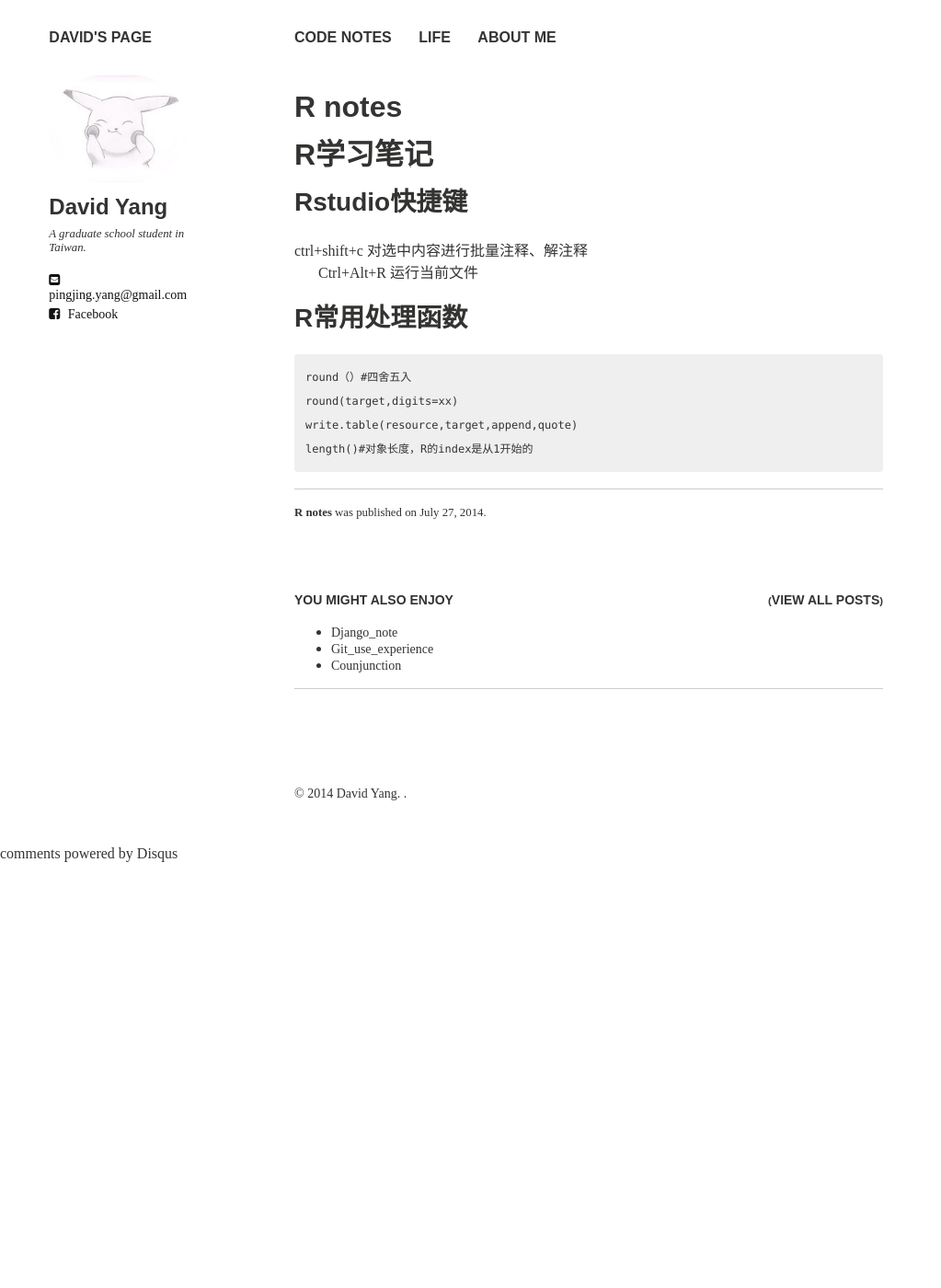
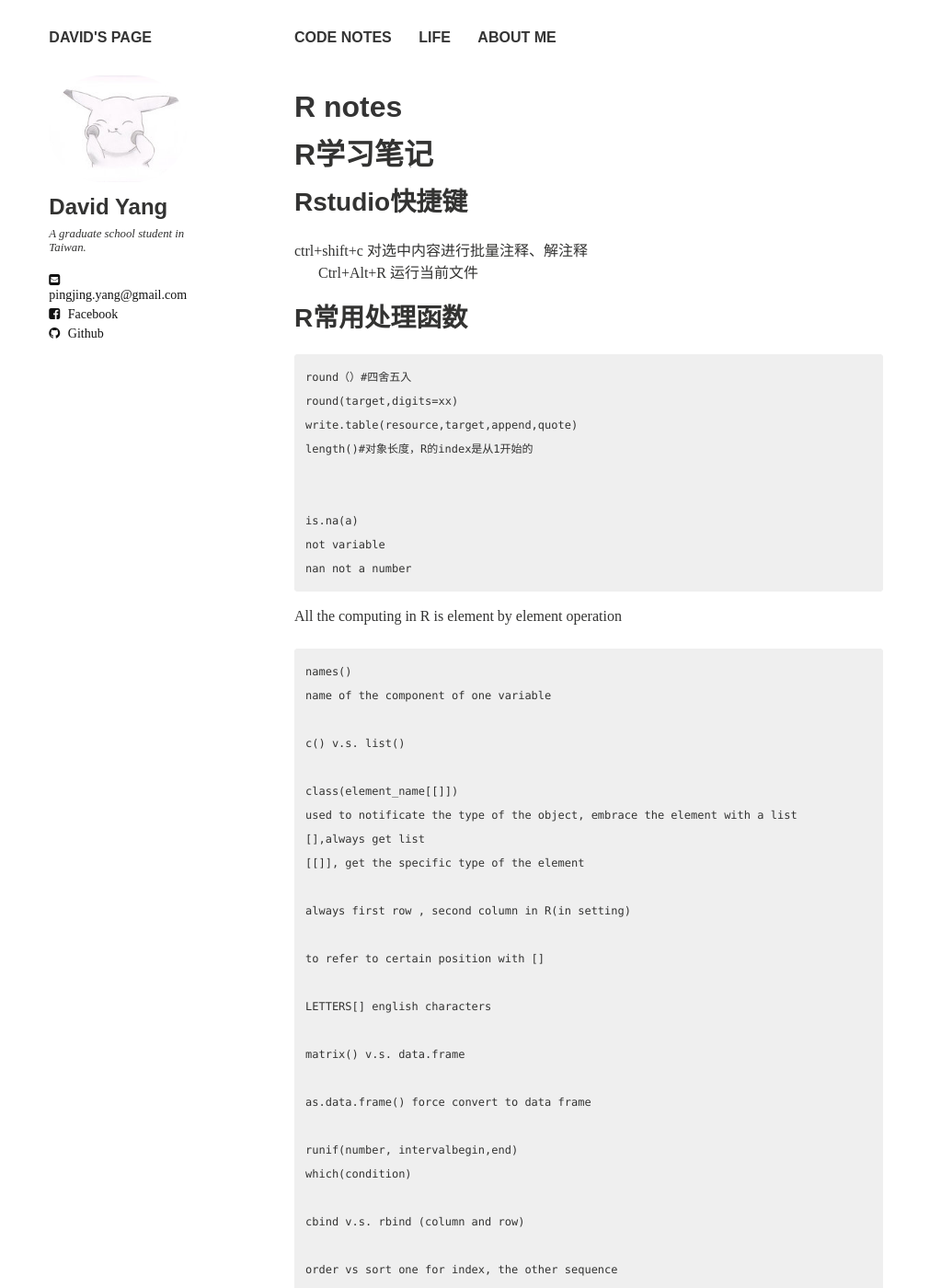
Before and after one commit to athoo/athoo.github.io, a Jekyll site: the page built from _posts/2014-7-27-R notes.md, in a window 1280 px wide and 1400 px high. Shown: the whole window at 92% size, without its empty margins (0-1023 px from the left). Built offline with Jekyll 4.4.1, drawn with Linux system fonts in a browser that asks for light colours; nearby versions of some CDN libraries; some web fonts are replaced; comment, search, counter and statistics services are not loaded; some of the changed text lies outside the part shown.

Commit message:
renew post

```diff
--- a/_config.yml
+++ b/_config.yml
@@ -40,7 +40,7 @@ owner:
     ad-client:
     ad-slot:
   bing-verify:
-  github:
+  github: https://github.com/athoo
   stackoverflow:
   linkedin:
   instagram:
--- a/_posts/2014-7-27-R notes.md
+++ b/_posts/2014-7-27-R notes.md
@@ -21,3 +21,53 @@ Ctrl+Alt+R 运行当前文件
 	round(target,digits=xx)
 	write.table(resource,target,append,quote)
 	length()#对象长度，R的index是从1开始的
+
+
+	is.na(a)
+	not variable
+	nan not a number
+
+All the computing in R is
+	element by element operation
+
+	names()
+	name of the component of one variable
+
+	c() v.s. list()
+
+	class(element_name[[]])
+	used to notificate the type of the object, embrace the element with a list
+	[],always get list
+	[[]], get the specific type of the element
+
+	always first row , second column in R(in setting)
+
+	to refer to certain position with []
+
+	LETTERS[] english characters
+
+	matrix() v.s. data.frame
+
+	as.data.frame() force convert to data frame
+
+	runif(number, intervalbegin,end)
+	which(condition)
+
+	cbind v.s. rbind (column and row)
+
+	order vs sort one for index, the other sequence
+
+	sapply(destination, operation)
+
+	head(destination, number of variable to release) see the head of the data.frame
+	tail
+
+	as.factor() find key to get access to the array
+
+	levels(object)
+
+	as.factor have a array and its levels ,levels for retrieval
+
+	as.numeric have the levels of each element in the array
+
+	detach("package:vegan", unload=TRUE)
```
Also changed, not shown: _posts/2014-10-7-js_notes.md (added, +58 -0 lines), _posts/2014-11-1-web.md (added, +31 -0 lines), _posts/2014-8-10-rubynotes.md (+32 -1 lines), _posts/2014-8-11-counjunction.md (deleted, +0 -127 lines), _posts/2014-8-12-git_use_experience.md (+131 -1 lines), _posts/2014-9-9-google_form_script_notes.md (added, +38 -0 lines), _posts/temp/2014-8-16-django_note.md (renamed from _posts/2014-8-16-django_note.md, +4 -0 lines).
